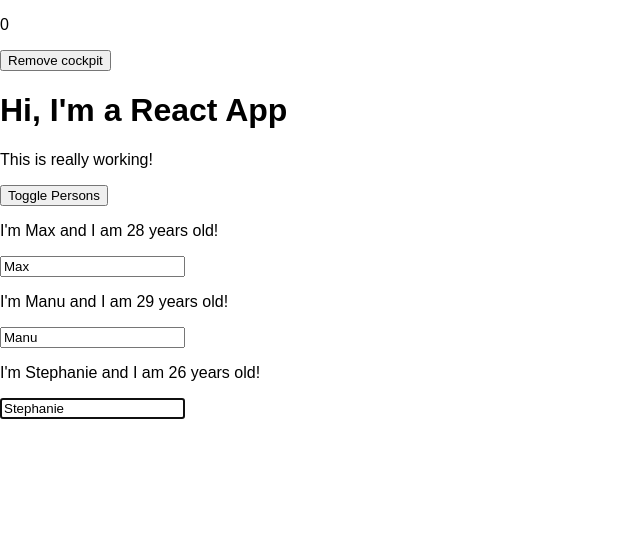
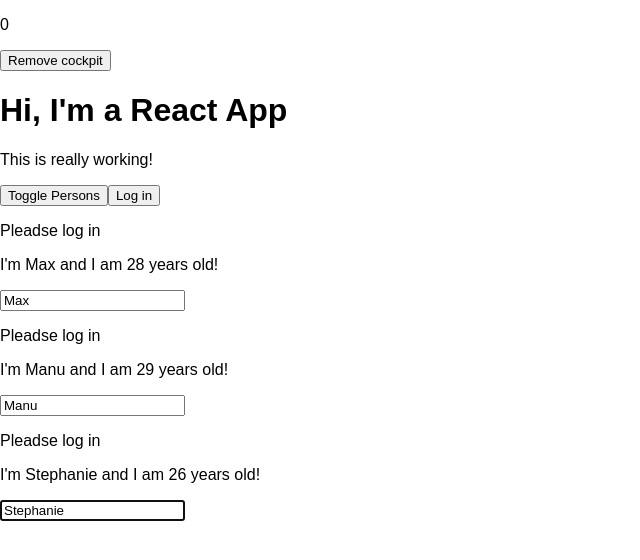
Before and after one commit to Lukmi987/ReactCompleteGuideUdemy, a React app in the folder listsConditionals/: page / in a window 1280 px wide. Shown: the top 560 px of the page, without its empty margins (0-640 px from the left). Built offline with nearby package versions, Linux system fonts and the light colour scheme.

Commit message:
understanding Prop Chain Problems, passing props trough component which are not using it

```diff
--- a/listsConditionals/src/components/Cockpit/Cockpit.js
+++ b/listsConditionals/src/components/Cockpit/Cockpit.js
@@ -58,6 +58,8 @@
           ref={toggleBtnRef}
           onClick={props.toggle}>Toggle Persons
         </button>
+        <button onClick={props.login}>Log in
+        </button>
     </div>
   );
 };
--- a/listsConditionals/src/components/Persons/Person/Person.js
+++ b/listsConditionals/src/components/Persons/Person/Person.js
@@ -22,6 +22,7 @@
   console.log('[Person.js] rendering ...');
      return (
           <Aux>
+            {this.props.isAuth ? <p>authenticated !!!</p> : <p>Pleadse log in</p>}
              <p key="i1" onClick={this.props.clicked}>I'm {this.props.name} and I am {this.props.age} years old!</p>
              <p> {this.props.children}</p>
              <input key="i3"
--- a/listsConditionals/src/components/Persons/Persons.js
+++ b/listsConditionals/src/components/Persons/Persons.js
@@ -43,7 +43,9 @@
       name={person.name}
       age={person.age}
       key={person.id}
-      changed={(event) => this.props.changed(event, person.id)} />
+      changed={(event) => this.props.changed(event, person.id)}
+      isAuth = {this.props.isAuthenticated}
+      />
       )
     });
   }
--- a/listsConditionals/src/containers/App.js
+++ b/listsConditionals/src/containers/App.js
@@ -22,7 +22,8 @@
     otherState: 'some other value',
     showPersons: false,
     showCockpit: true,
-    changeCounter: 0
+    changeCounter: 0,
+    authenticated: false
   }
 
   static getDerivedStateFromProps(props,state){
@@ -80,6 +81,10 @@
     this.setState( { showPersons: !doesShow } );
   }
 
+  loginHandler = () => {
+    this.setState({authenticated: true});
+  };
+
   render () {
     console.log('[App.js] render');
     let persons = null;
@@ -89,6 +94,7 @@
                     persons = {this.state.persons}
                     clicked = {this.deletePersonHandler}
                     changed = {this.nameChangedHandler}
+                    isAuthenticated = {this.state.authenticated}
                 />;
     }
 
@@ -103,6 +109,7 @@
       {this.state.showCockpit ?
               (<Cockpit personsLength={this.state.persons.length}
                   toggle = {this.togglePersonsHandler}
+                  login={this.loginHandler}
                   />
               ) :null }
         {persons}
```
